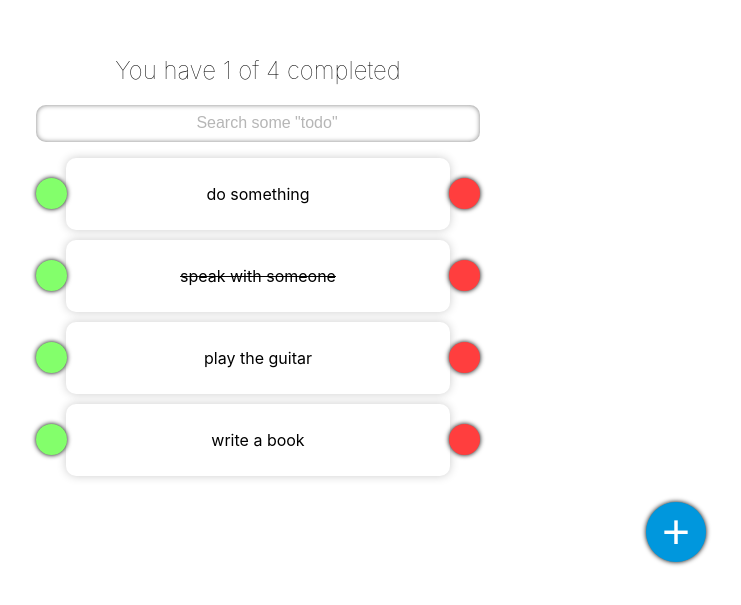
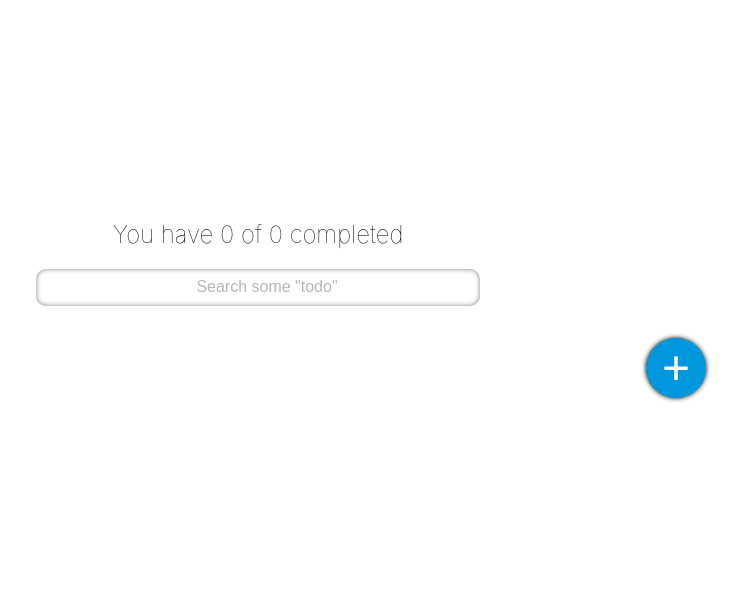
Before and after one commit to IsaacDeveloper-tech/TodoReactApp, a React (Create React App) app: page / in a window 1280 px wide. Shown: the part 101-706 px from the top of the page, without its empty margins (382-1123 px from the left). Built offline with nearby package versions, Linux system fonts and the light colour scheme.

Commit message:
todo with localstorage API

```diff
--- a/src/App.js
+++ b/src/App.js
@@ -7,17 +7,20 @@ import { TodoSearch } from './TodoSearch/TodoSearch';
 import { TodoList } from './TodoList/TodoList';
 import { TodoButton } from './TodoButton/TodoButton';
 
-const list = [
-  {id: 0, text: "do something", completed: false},
-  {id: 1, text: "speak with someone", completed: true},
-  {id: 2, text: "play the guitar", completed: false},
-  {id: 3, text: "write a book", completed: false},
-]
+function App() {
+  //Get todos
+  let todosLocal = localStorage.getItem("TODOS_V1");
 
-function App() {
+  if(!todosLocal){
+    localStorage.setItem("TODOS_V1", JSON.stringify([]));
+    todosLocal = [];
+  }
+  else{
+    todosLocal = JSON.parse(todosLocal);
+  }
 
   //States
-  const [todos, SetTodos] = React.useState(list);
+  const [todos, SetTodos] = React.useState(todosLocal);
   const [searchValue, SetSearchValue] = React.useState("");
 
   //values
--- a/src/TodoList/TodoList.jsx
+++ b/src/TodoList/TodoList.jsx
@@ -8,18 +8,24 @@ import "./TodoList.css";
 function TodoList({ todos, SetTodos }){
 
     //functions
+    const SafeTodos = (todos) => {
+        let tosafe = JSON.stringify(todos);
+        localStorage.setItem("TODOS_V1", tosafe);
+        SetTodos(todos);
+    }
+
     const CompleteTodo = (id) => {
         let todoIndex = todos.findIndex(todo => todo.id === id);
         let newTodos = [...todos];
         newTodos[todoIndex].completed = true;
-        SetTodos(newTodos);
+        SafeTodos(newTodos);
     }
 
     const DeleteTodo = (id) => {
         let todoIndex = todos.findIndex(todo => todo.id === id);
         let newTodos = [...todos];
         newTodos.splice(todoIndex, 1);
-        SetTodos(newTodos);
+        SafeTodos(newTodos);
     }
 
     return(
```
